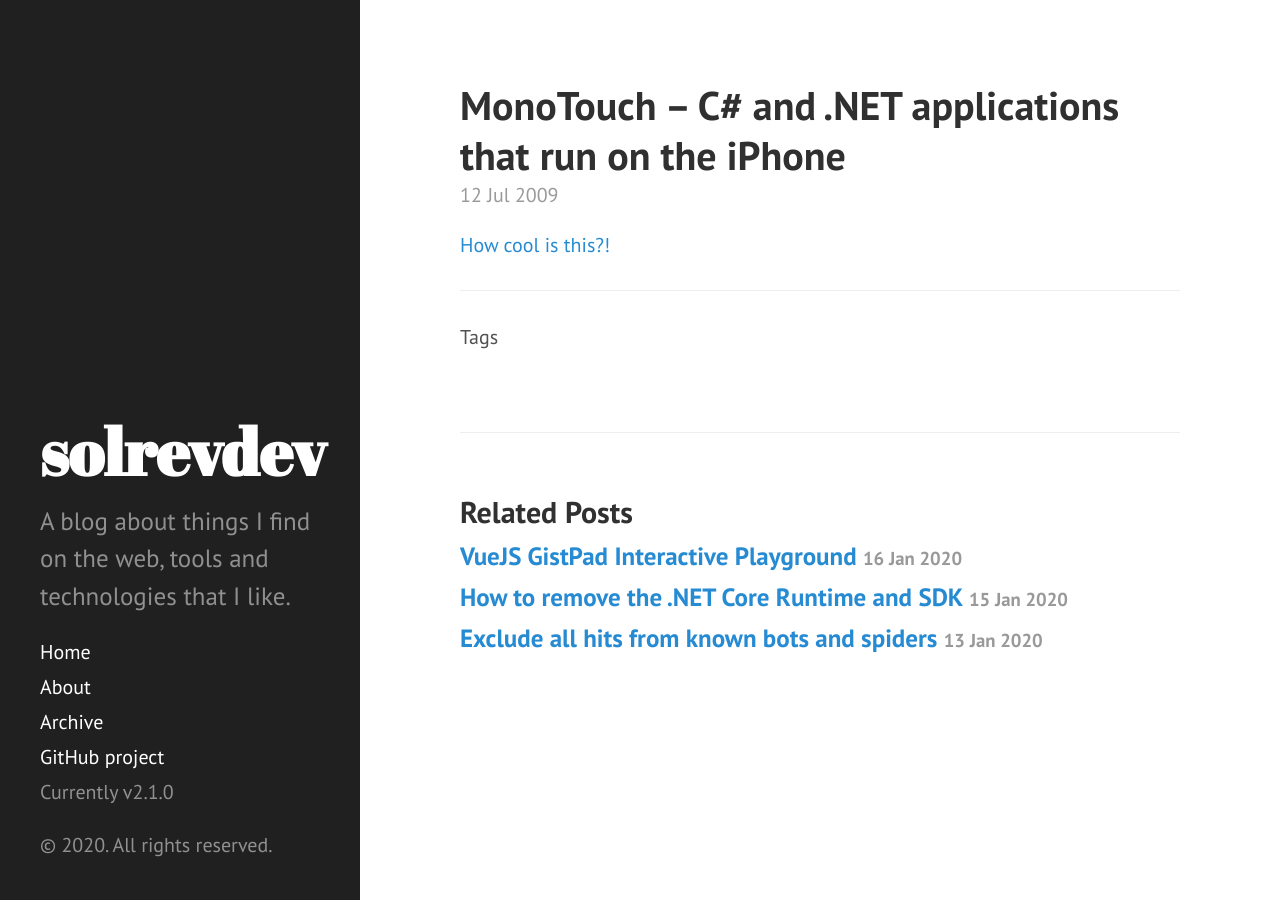
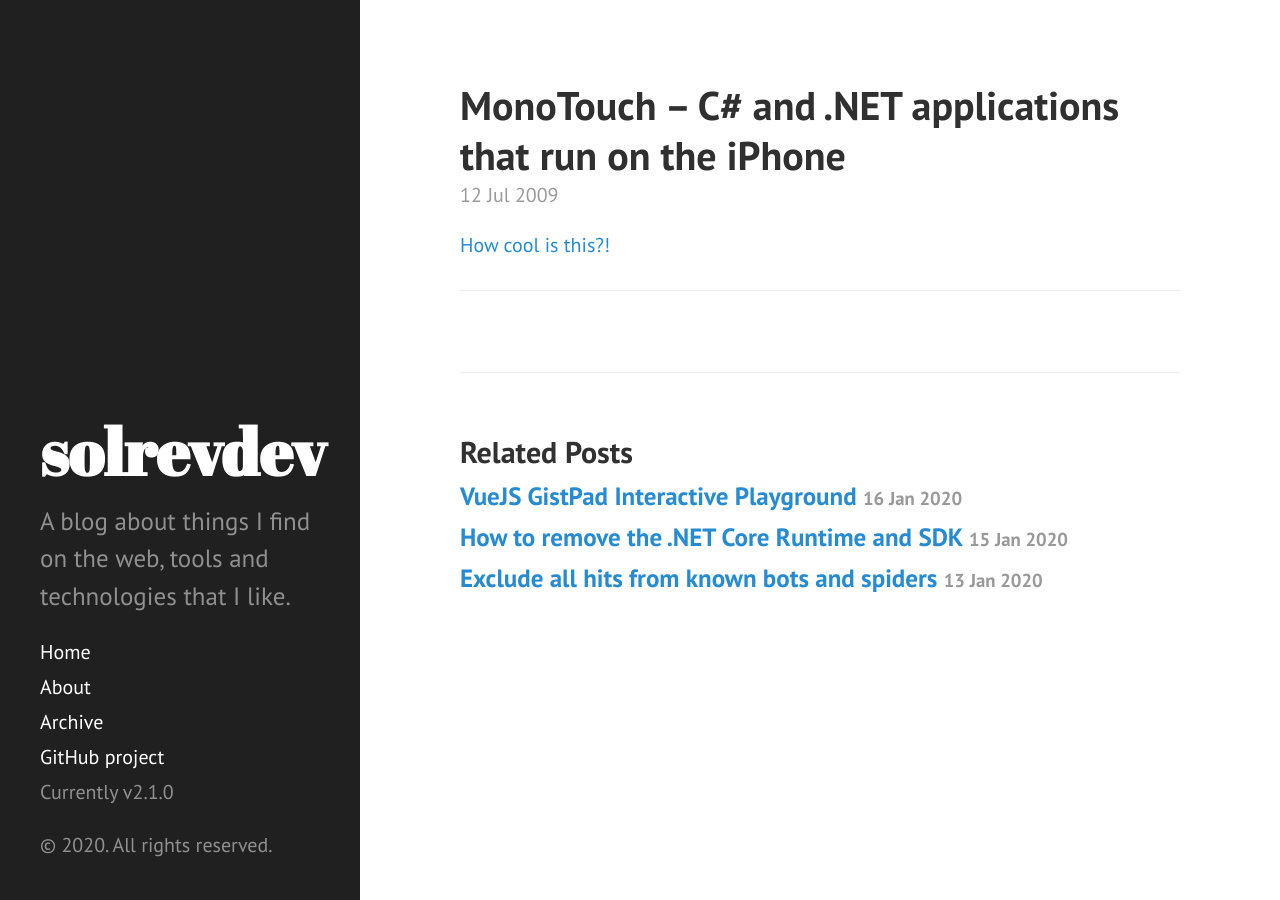
Before and after one commit to solrevdev/solrevdev.github.io, a Jekyll site: the page built from _posts/2009-07-12-monotouch-c-and-net-applications-that.html, in a window 1280 px wide. Built offline with Jekyll 4.4.1, drawn with Linux system fonts in a browser that asks for light colours.

Commit message:
Update post.html

```diff
--- a/_layouts/post.html
+++ b/_layouts/post.html
@@ -8,7 +8,7 @@ published: true
   <span class="post-date">{{ page.date | date_to_string }}</span>
   {{ content }}
 
-  <hr>Tags
+  <hr>
   {% if post.tags.size > 0 %}
   Tag{% if post.tags.size > 1 %}s{% endif %}:
   {{ post.tags | sort | join: ", " }}
```
